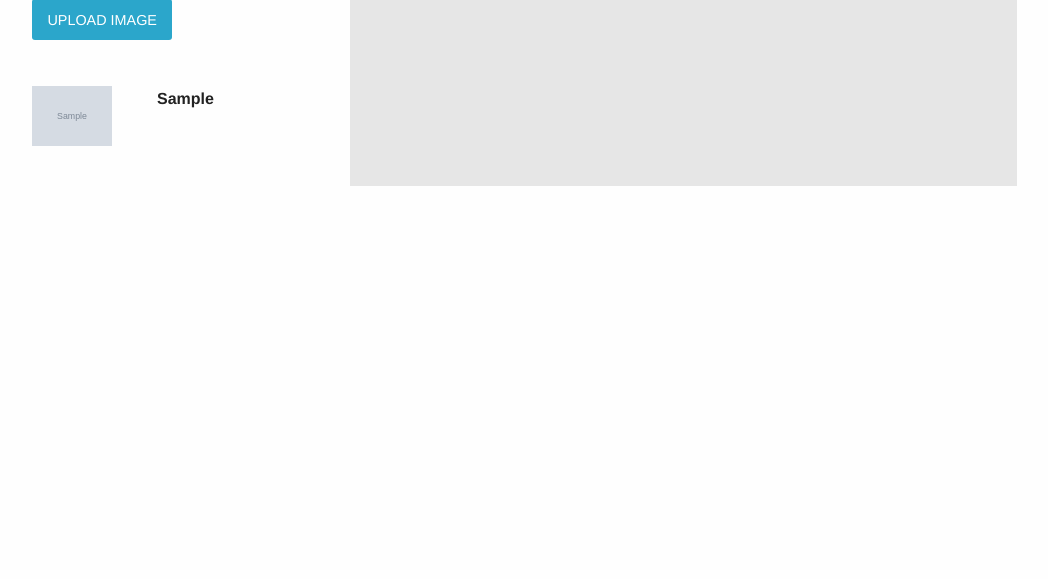
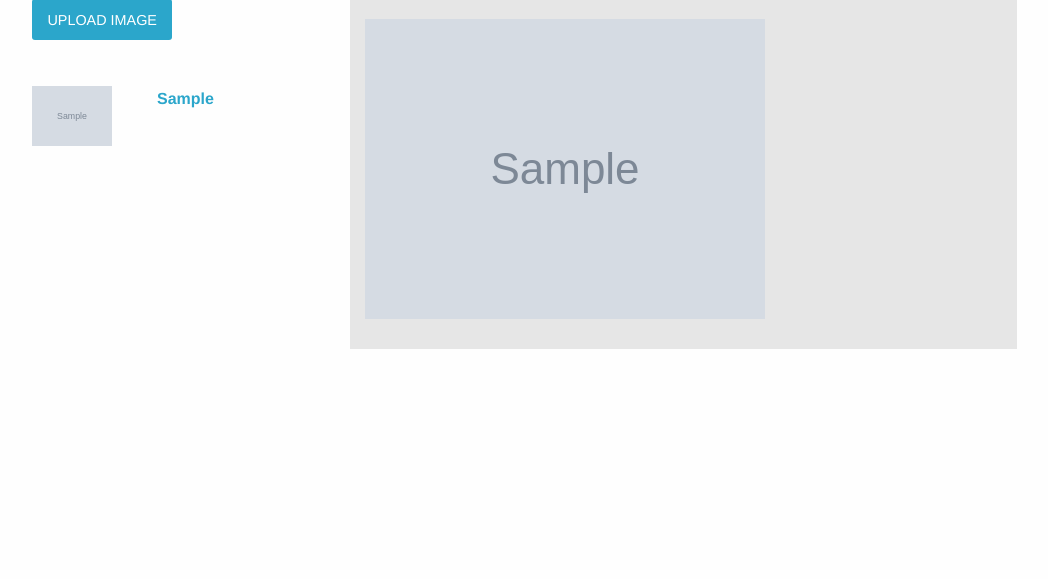
Before and after one commit to andela-tadesanya/django-photo-application, a Django app: template django_photo/photo/templates/photo/dashboard.html in a window 1280 px wide. Shown: the part 163-742 px from the top of the page, without its empty margins (123-1171 px from the left). Run offline with Django 3.2, Linux system fonts and the light colour scheme; the template is opened without the code that fills it: values that come from a table or form of the project are taken from there, others are empty; tables that the repository leaves empty hold one stand-in row (values such as "Sample post"); grey boxes marked "Sample" are stand-in pictures.

Commit message:
stage for image editting on dashboard

```diff
--- a/django_photo/photo/static/photo/css/style.css
+++ b/django_photo/photo/static/photo/css/style.css
@@ -14,8 +14,13 @@ div {
 
 .highlight :hover {
     background-color: #2ba6cb;
+    color: white;
 }
 
 .grey {
     background-color: #E6E6E6;
 }
+
+.staged_img {
+    max-height: 480px;
+}
--- a/django_photo/photo/templates/photo/dashboard.html
+++ b/django_photo/photo/templates/photo/dashboard.html
@@ -1,8 +1,11 @@
 {% extends "photo/base_dashboard.html" %}
+
 {% block title %}User Dashboard{% endblock title %}
+
 {% block photo_list %}
     {% for photo in photos %}
     <div class="highlight">
+        <a href="{% url 'photo:user_home' %}?photo={{ photo.id }}">
         <div class="row">
             <div class="small-12 medium-6 columns">
                 <img src="{{ photo.photo.url }}" height="80" width="80">
@@ -11,6 +14,17 @@
                 <p><strong>{{ photo.caption }}</strong></p>
             </div>
         </div>
+        </a>
     </div>
     {% endfor %}
 {% endblock photo_list %}
+
+{% block stage %}
+    {% if staged_photo %}
+        <div class="row">
+            <div class="small-12 columns">
+                <img class="staged_img" src="{{ staged_photo.photo.url }}">
+            </div>
+        </div>
+    {% endif %}
+{% endblock stage %}
```
Also changed, not shown: django_photo/photo/views.py (+8 -1 lines).
